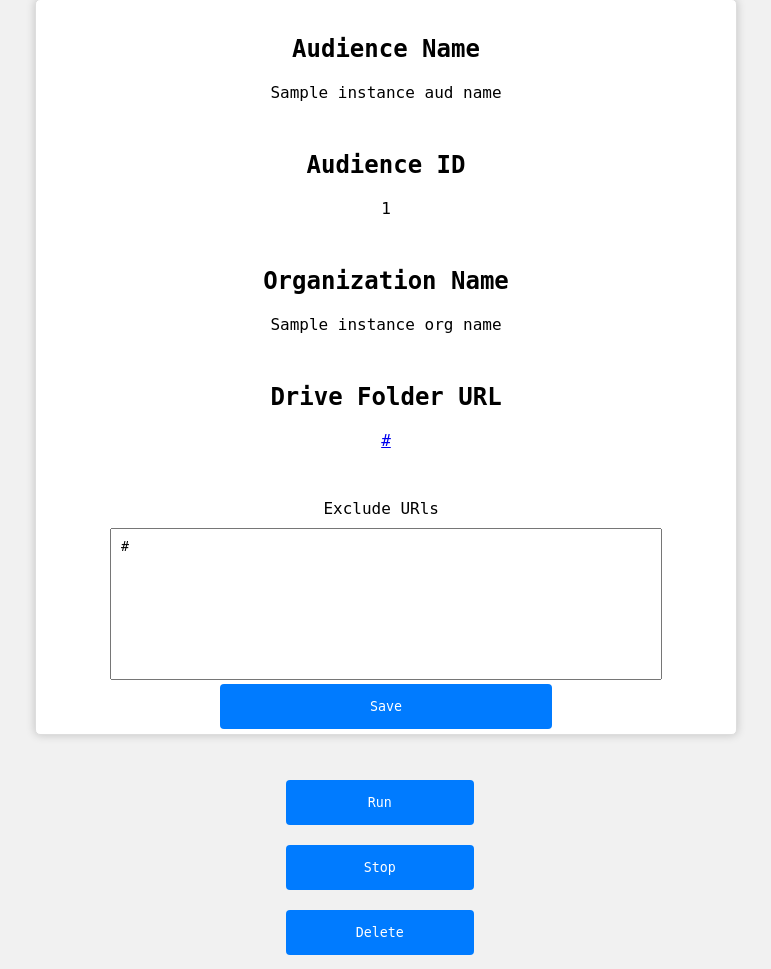
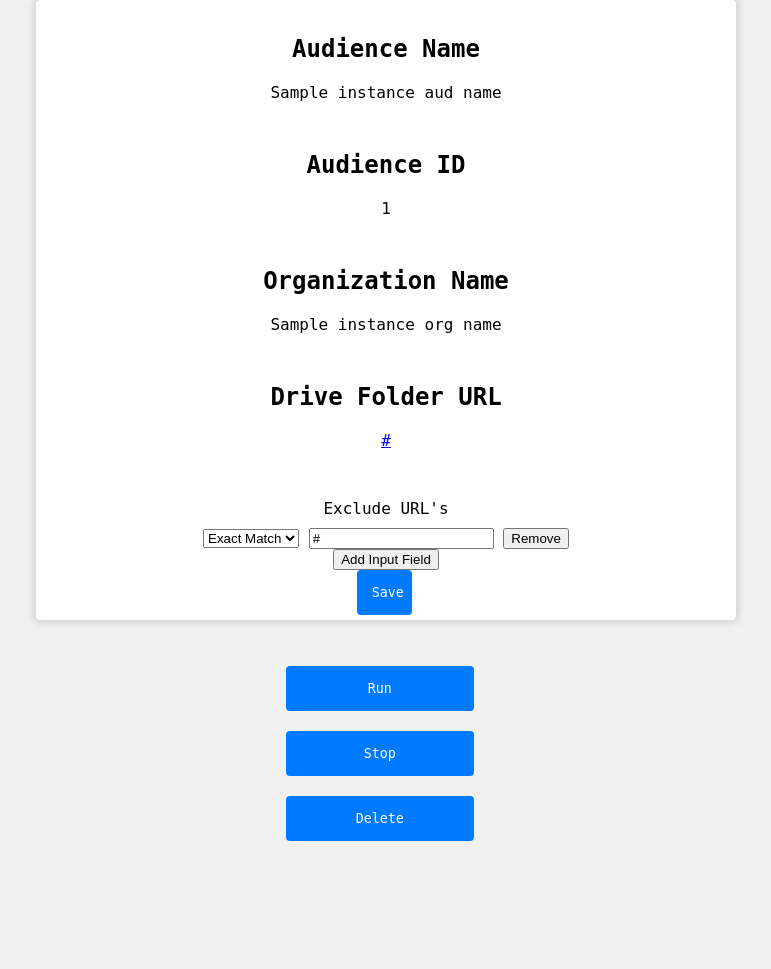
Before and after one commit to nivassuline/IceWeb-Tools, a Flask app: template templates/icewebio_instance_details.html in a window 1280 px wide. Shown: the part 163-1132 px from the top of the page, without its empty margins (254-1025 px from the left). After the commit the page ends 1004 px from the top, so only its background shows below. Run offline with Flask 3, Linux system fonts and the light colour scheme; the template is opened without the code that fills it: most values are stand-ins (such as "Sample title", 1, 10 or a date in 2020).

Commit message:
Update icewebio_instance_details.html

```diff
--- a/templates/icewebio_instance_details.html
+++ b/templates/icewebio_instance_details.html
@@ -19,11 +19,26 @@
       <H2>Drive Folder URL</H2>
       <label><a href='{{ folder_url }}' target="_blank">{{ folder_url }}</a></label><br>
     </form>
-    <form method="POST" ACTION="/icewebio-dashboard/add_exclude_urls_to_db/{{ instance_aud_name }}">
-      <label for="exclude_urls">Exclude URls&nbsp;</label>
-      <textarea id="exclude_urls" name="exclude_urls">{{ exclude_urls }}</textarea><br>
-      <button id="exclude_buttom" type="submit">Save</button>
+    <form name="exclude-url-form" method="POST" onsubmit="return validateForm()" ACTION="/icewebio-dashboard/add_exclude_urls_to_db/{{ instance_aud_name }}">
+      <label id = titleexlude>Exclude URL's</label>
+      <div class="dynamic-input-container">
+        {% for rule,item in instance_rules.items() %}
+          <div class="input-row">
+            <select class="exclude-type" name="dynamic_exclude_type[]">
+              <option {% if item["type"] == 'Exact Match' %}selected{% endif %}>Exact Match</option>
+              <option {% if item["type"] == 'Contains' %}selected{% endif %}>Contains</option>
+              <option {% if item["type"] == 'Starts With' %}selected{% endif %}>Starts With</option>
+              <option {% if item["type"] == 'Ends With' %}selected{% endif %}>Ends With</option>
+            </select>
+            <input type="text" class="exclude-url" name="dynamic_exclude_url[]" placeholder="Enter URL to exclude" value="{{ item["url"] }}">
+            <button class="remove-btn">Remove</button>
+          </div>
+        {% endfor %}
+      </div>
+      <button id="add-dynamic-input" type="button">Add Input Field</button>
+      <button id="save_exclude_buttom" type="submit">Save</button>
     </form>
+    </div>
     </div>
     <form method="POST" ACTION="/run/{{ instance_aud_name }}">
       <button type="submit">Run</button>
@@ -36,5 +51,46 @@
     </form>
 
     <br><br>
+    <script>
+        document.addEventListener("DOMContentLoaded", function() {
+          const dynamicInputContainer = document.querySelector(".dynamic-input-container");
+          const addDynamicInputBtn = document.getElementById("add-dynamic-input");
+
+          function removeInputField(inputRow) {
+            dynamicInputContainer.removeChild(inputRow);
+          }
+          dynamicInputContainer.addEventListener("click", function(event) {
+            if (event.target && event.target.classList.contains("remove-btn")) {
+              const inputRow = event.target.parentNode;
+              removeInputField(inputRow);
+            }
+          });
+
+
+          addDynamicInputBtn.addEventListener("click", function() {
+            const inputRow = document.createElement("div");
+            inputRow.classList.add("input-row");
+            inputRow.innerHTML = `
+              <select class="exclude-type" name="dynamic_exclude_type[]">
+                <option>Exact Match</option>
+                <option>Contains</option>
+                <option>Starts With</option>
+                <option>Ends With</option>
+              </select>
+              <input type="text" class="exclude-url" name="dynamic_exclude_url[]" placeholder="Enter URL to exclude">
+              <button class="remove-btn">Remove</button>
+            `;
+
+            dynamicInputContainer.appendChild(inputRow);
+          });
+        });
+        function validateForm() {
+          var x = document.forms["exclude-url-form"]["dynamic_exclude_url[]"].value;
+          if (x == "" || x == null) {
+            alert("Name must be filled out");
+            return false;
+          }
+}
+    </script>
   </body>
 </html>
```
